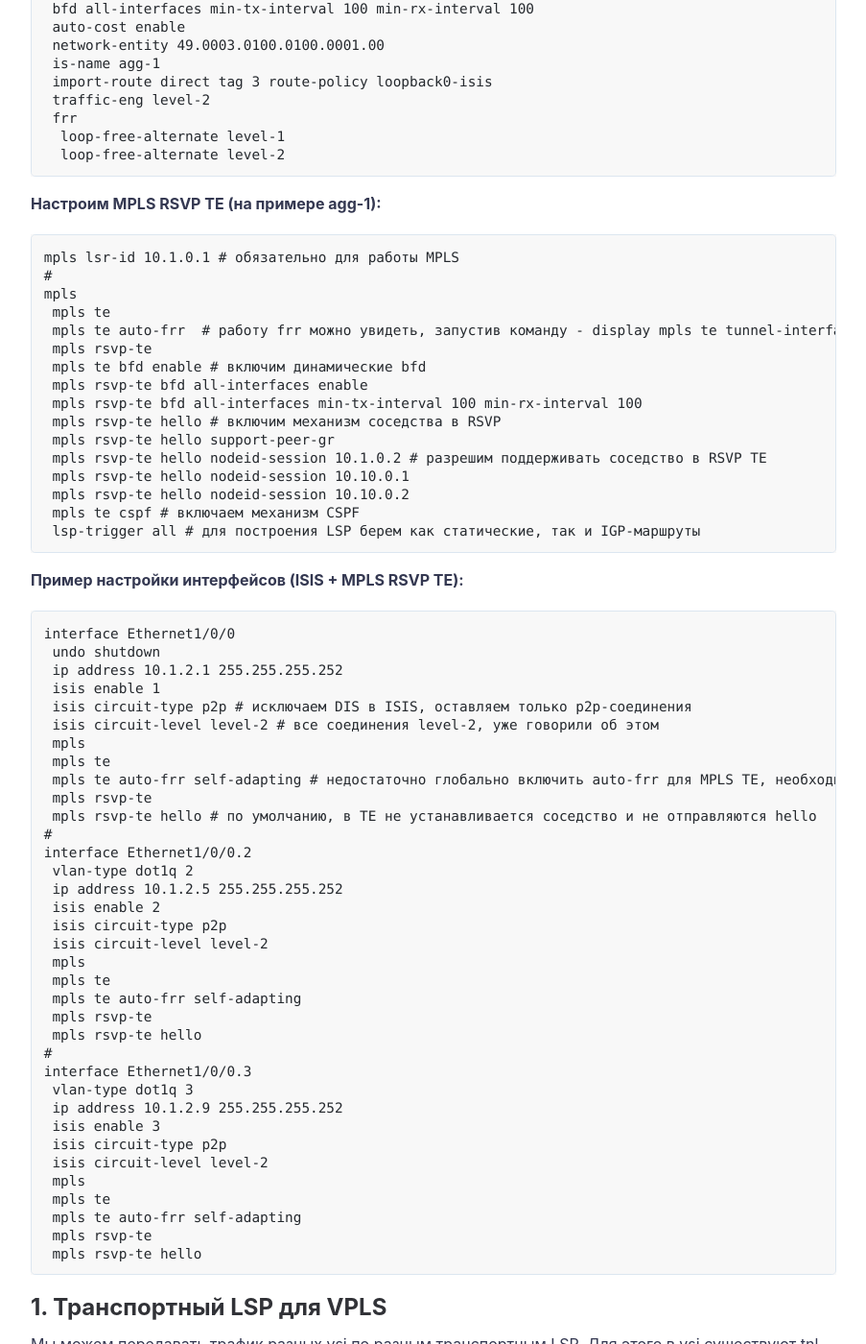
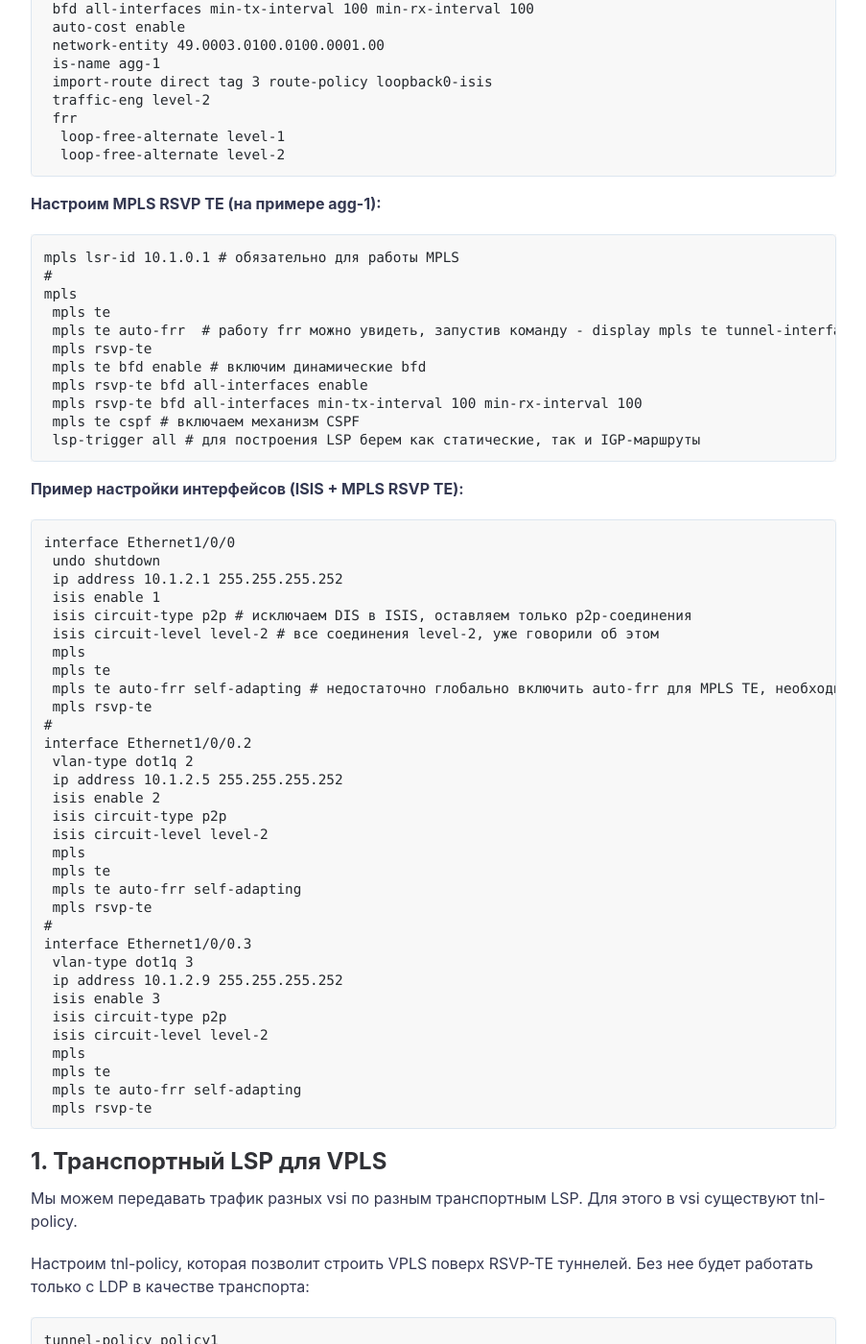
Before and after one commit to netdotwork/netdotwork.github.io, a Jekyll site: the page built from _posts/2019-12-29-vpls-huawei.md, in a window 1280 px wide and 1400 px high, scrolled down 5153 px. Shown: the whole window at 96% size, without its empty margins (188-1091 px from the left). Built offline with Jekyll 4.4.1, drawn with Linux system fonts in a browser that asks for light colours; comment, search, counter and statistics services are not loaded.

Commit message:
Update 2019-12-29-vpls-huawei.md

````diff
--- a/_posts/2019-12-29-vpls-huawei.md
+++ b/_posts/2019-12-29-vpls-huawei.md
@@ -109,11 +109,6 @@ mpls
  mpls te bfd enable # включим динамические bfd
  mpls rsvp-te bfd all-interfaces enable
  mpls rsvp-te bfd all-interfaces min-tx-interval 100 min-rx-interval 100
- mpls rsvp-te hello # включим механизм соседства в RSVP
- mpls rsvp-te hello support-peer-gr
- mpls rsvp-te hello nodeid-session 10.1.0.2 # разрешим поддерживать соседство в RSVP TE
- mpls rsvp-te hello nodeid-session 10.10.0.1
- mpls rsvp-te hello nodeid-session 10.10.0.2
  mpls te cspf # включаем механизм CSPF
  lsp-trigger all # для построения LSP берем как статические, так и IGP-маршруты
 ```
@@ -131,7 +126,6 @@ interface Ethernet1/0/0
  mpls te
  mpls te auto-frr self-adapting # недостаточно глобально включить auto-frr для MPLS TE, необходимо добавить настройку на интерфейс
  mpls rsvp-te
- mpls rsvp-te hello # по умолчанию, в TE не устанавливается соседство и не отправляются hello
 #
 interface Ethernet1/0/0.2
  vlan-type dot1q 2
@@ -143,7 +137,6 @@ interface Ethernet1/0/0.2
  mpls te
  mpls te auto-frr self-adapting
  mpls rsvp-te
- mpls rsvp-te hello
 #
 interface Ethernet1/0/0.3
  vlan-type dot1q 3
@@ -155,7 +148,6 @@ interface Ethernet1/0/0.3
  mpls te
  mpls te auto-frr self-adapting
  mpls rsvp-te
- mpls rsvp-te hello
 ```
 
 ## 1. Транспортный LSP для VPLS
````
